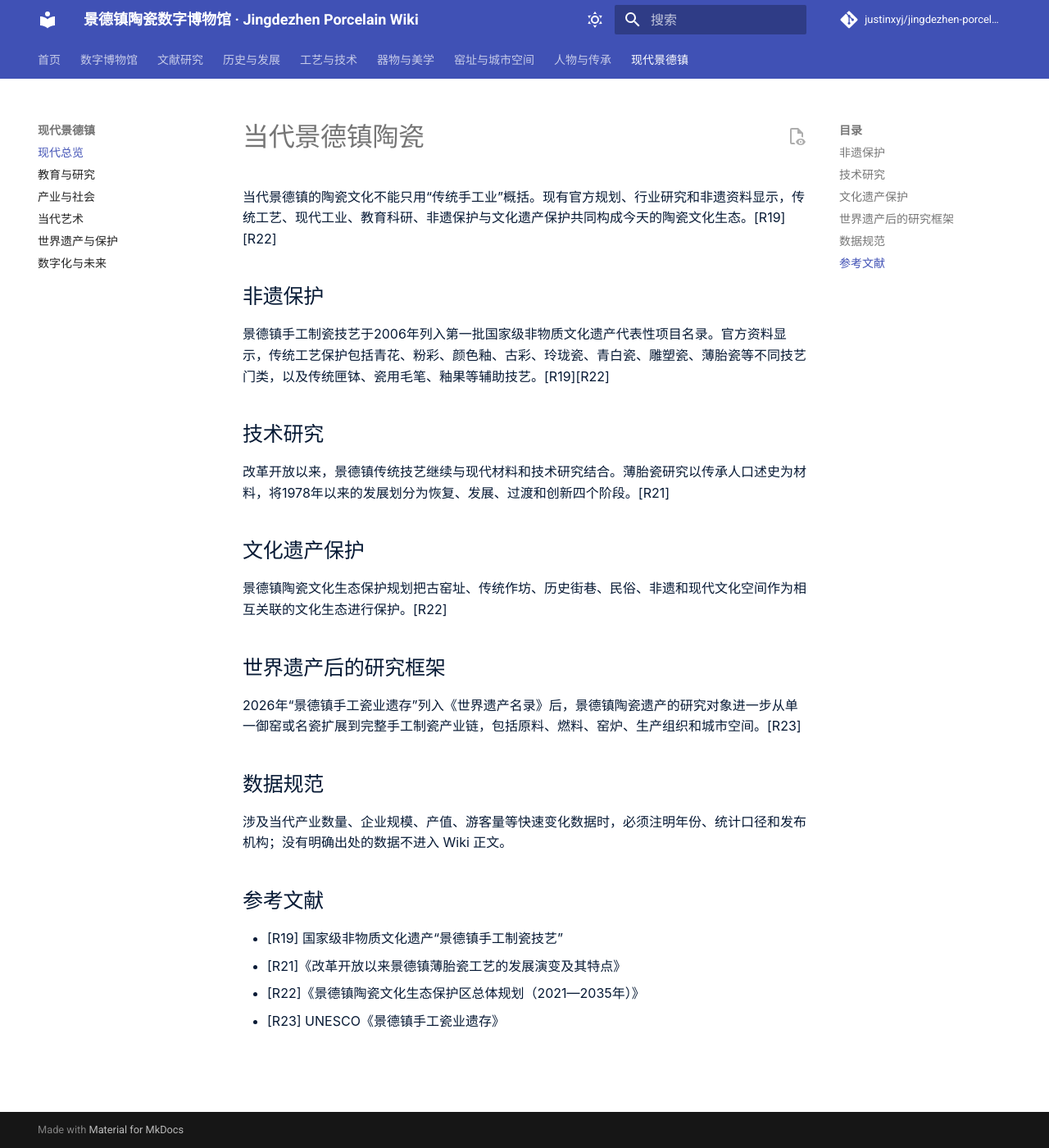
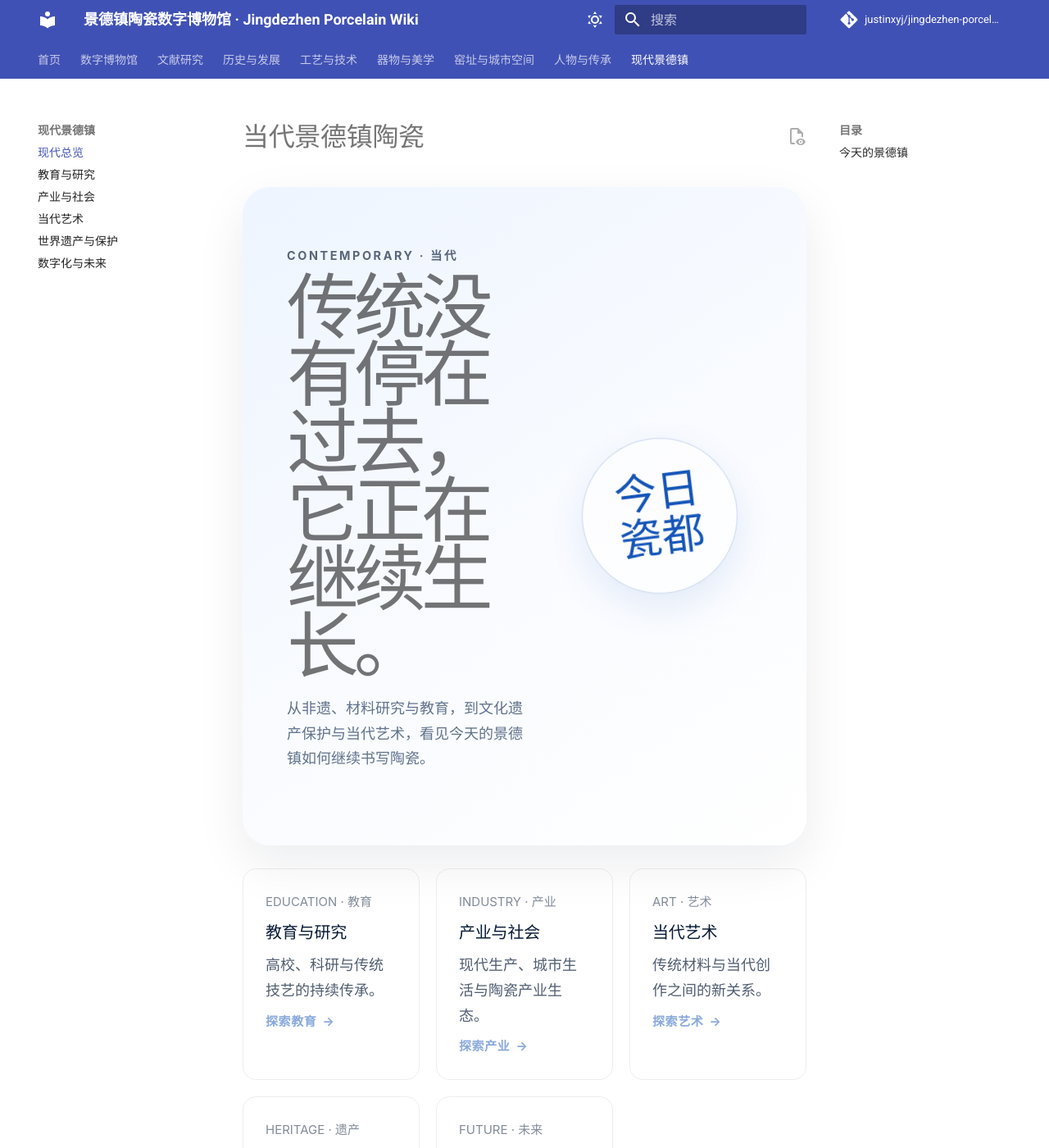
Before and after one commit to justinxyj/jingdezhen-porcelain-wiki, an MkDocs documentation site: the page built from docs/contemporary/README.md, in a window 1280 px wide and 1400 px high. Shown: the whole window at 82% size. Built offline with MkDocs 1.6.1 and Material for MkDocs 9.7.7, drawn with Linux system fonts in a browser that asks for light colours; a script that is not in the unit is left out; comment, search, counter and statistics services are not loaded; some of the changed text lies outside the part shown.

Commit message:
Redesign contemporary overview in Apple porcelain-blue style

```diff
--- a/docs/contemporary/README.md
+++ b/docs/contemporary/README.md
@@ -1,30 +1,26 @@
 # 当代景德镇陶瓷
 
-当代景德镇的陶瓷文化不能只用“传统手工业”概括。现有官方规划、行业研究和非遗资料显示，传统工艺、现代工业、教育科研、非遗保护与文化遗产保护共同构成今天的陶瓷文化生态。[R19][R22]
+<div class="museum-hero">
+  <div>
+    <div class="eyebrow">CONTEMPORARY · 当代</div>
+    <h1>传统没有停在过去，它正在继续生长。</h1>
+    <p>从非遗、材料研究与教育，到文化遗产保护与当代艺术，看见今天的景德镇如何继续书写陶瓷。</p>
+  </div>
+  <div class="museum-hero-mark">今日<br>瓷都</div>
+</div>
 
-## 非遗保护
+<div class="museum-grid">
+  <a class="museum-card wiki-card-link" href="education/"><span>EDUCATION · 教育</span><h3>教育与研究</h3><p>高校、科研与传统技艺的持续传承。</p><span class="wiki-read-more">探索教育</span></a>
+  <a class="museum-card wiki-card-link" href="industry/"><span>INDUSTRY · 产业</span><h3>产业与社会</h3><p>现代生产、城市生活与陶瓷产业生态。</p><span class="wiki-read-more">探索产业</span></a>
+  <a class="museum-card wiki-card-link" href="art/"><span>ART · 艺术</span><h3>当代艺术</h3><p>传统材料与当代创作之间的新关系。</p><span class="wiki-read-more">探索艺术</span></a>
+  <a class="museum-card wiki-card-link" href="heritage/"><span>HERITAGE · 遗产</span><h3>世界遗产与保护</h3><p>从窑址、作坊到完整手工制瓷体系的保护。</p><span class="wiki-read-more">探索遗产</span></a>
+  <a class="museum-card wiki-card-link" href="future/"><span>FUTURE · 未来</span><h3>数字化与未来</h3><p>数字技术如何重新连接陶瓷知识、城市与世界。</p><span class="wiki-read-more">探索未来</span></a>
+</div>
 
-景德镇手工制瓷技艺于2006年列入第一批国家级非物质文化遗产代表性项目名录。官方资料显示，传统工艺保护包括青花、粉彩、颜色釉、古彩、玲珑瓷、青白瓷、雕塑瓷、薄胎瓷等不同技艺门类，以及传统匣钵、瓷用毛笔、釉果等辅助技艺。[R19][R22]
+## 今天的景德镇
 
-## 技术研究
+传统工艺、现代工业、教育科研、非遗保护与文化遗产保护共同构成今天的陶瓷文化生态。[R19][R22]
 
-改革开放以来，景德镇传统技艺继续与现代材料和技术研究结合。薄胎瓷研究以传承人口述史为材料，将1978年以来的发展划分为恢复、发展、过渡和创新四个阶段。[R21]
+景德镇手工制瓷技艺于2006年列入第一批国家级非物质文化遗产代表性项目名录。[R19]
 
-## 文化遗产保护
-
-景德镇陶瓷文化生态保护规划把古窑址、传统作坊、历史街巷、民俗、非遗和现代文化空间作为相互关联的文化生态进行保护。[R22]
-
-## 世界遗产后的研究框架
-
-2026年“景德镇手工瓷业遗存”列入《世界遗产名录》后，景德镇陶瓷遗产的研究对象进一步从单一御窑或名瓷扩展到完整手工制瓷产业链，包括原料、燃料、窑炉、生产组织和城市空间。[R23]
-
-## 数据规范
-
-涉及当代产业数量、企业规模、产值、游客量等快速变化数据时，必须注明年份、统计口径和发布机构；没有明确出处的数据不进入 Wiki 正文。
-
-## 参考文献
-
-- [R19] 国家级非物质文化遗产“景德镇手工制瓷技艺”
-- [R21]《改革开放以来景德镇薄胎瓷工艺的发展演变及其特点》
-- [R22]《景德镇陶瓷文化生态保护区总体规划（2021—2035年）》
-- [R23] UNESCO《景德镇手工瓷业遗存》
+2026年“景德镇手工瓷业遗存”列入《世界遗产名录》后，遗产研究进一步关注原料、燃料、窑炉、生产组织与城市空间组成的完整手工制瓷产业链。[R23]
```
